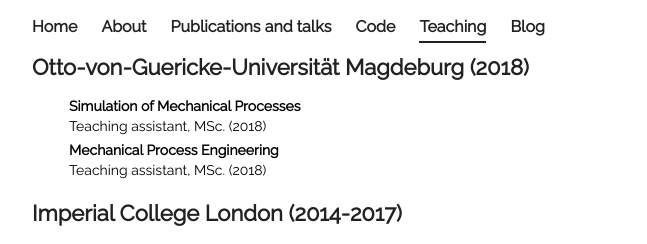
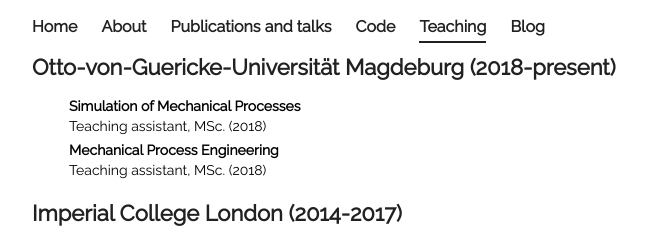
Before and after one commit to fabienevrard/fabienevrard.github.io, a Jekyll site: the page built from teaching/index.html, in a window 1280 px wide. Shown: the top 244 px of the page, without its empty margins (208-855 px from the left). Built offline with Jekyll 4.4.1, drawn with Linux system fonts in a browser that asks for light colours.

Commit message:
Update index.html

```diff
--- a/teaching/index.html
+++ b/teaching/index.html
@@ -4,7 +4,7 @@ title: Teaching
 ---
 
 <div class="blurb">
-  <h1>Otto-von-Guericke-Universität Magdeburg (2018)</h1>
+  <h1>Otto-von-Guericke-Universität Magdeburg (2018-present)</h1>
    <table style="width:100%; vertical-align: top; text-align: left;">
 		 <col width=4%>
 		 <col width=95%>
```
